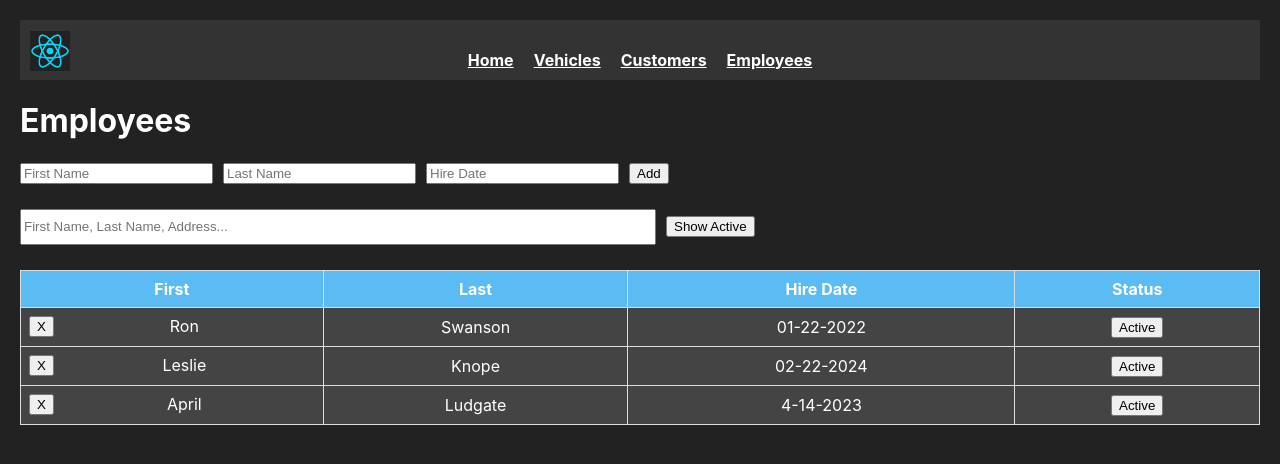
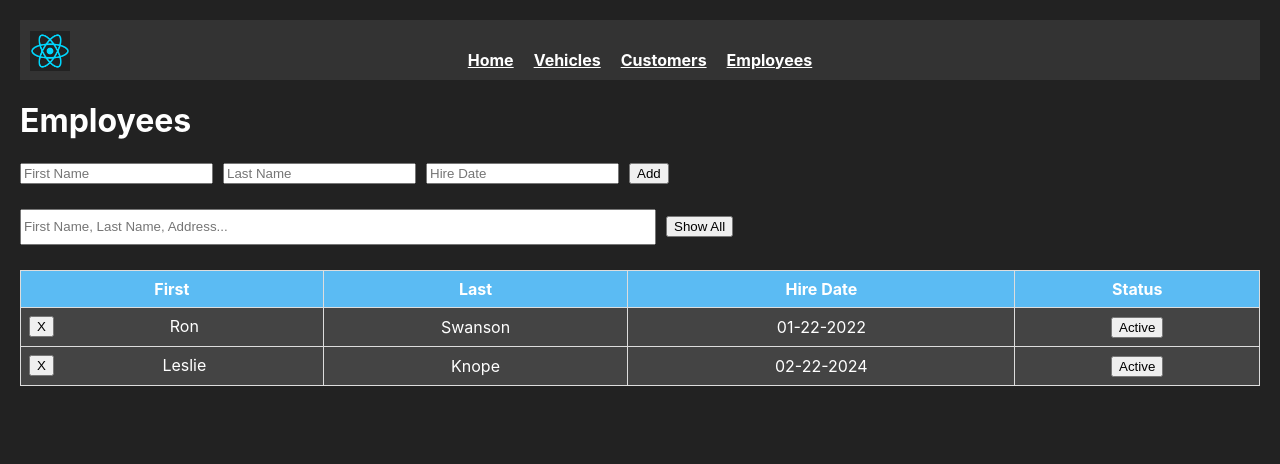
Before and after one commit to lsimmo25/Phase-2-Project, a React (Create React App) app: page /employees in a window 1280 px wide. Shown: the top 464 px of the page. Built offline with nearby package versions, Linux system fonts and the light colour scheme; data requests are answered from the project's data file.

Commit message:
passed down showActive param to employee search. Set show active button to change based on state

```diff
--- a/db.json
+++ b/db.json
@@ -90,7 +90,7 @@
       "first": "April",
       "last": "Ludgate",
       "hireDate": "4-14-2023",
-      "active": true
+      "active": false
     }
   ]
 }
--- a/src/App.js
+++ b/src/App.js
@@ -51,9 +51,10 @@ function App() {
   )
 
   const searchEmployeeResult = employees.filter(employee =>
-    employee.first.toLowerCase().includes(searchEmployees.toLowerCase()) ||
+    (showActive ? employee.active : true) &&
+    (employee.first.toLowerCase().includes(searchEmployees.toLowerCase()) ||
     employee.last.toLowerCase().includes(searchEmployees.toLowerCase()) ||
-    employee.hireDate.toLowerCase().includes(searchEmployees.toLowerCase())
+    employee.hireDate.toLowerCase().includes(searchEmployees.toLowerCase()))
   )
 
   return (
@@ -93,6 +94,8 @@ function App() {
               setEmployees={setEmployees}
               searchEmployees={searchEmployees}
               setSearchEmployees={setSearchEmployees}
+              setShowActive={setShowActive}
+              showActive={showActive}
             />
           }
           />
--- a/src/Pages/EmployeesPage.js
+++ b/src/Pages/EmployeesPage.js
@@ -3,7 +3,7 @@ import EmployeeList from "../components/EmployeeList";
 import EmployeeSearch from "../components/EmployeeSearch";
 import AddEmployeeForm from "../components/AddEmployeeForm";
 
-function EmployeesPage({ employees, setEmployees, searchEmployees, setSearchEmployees}) {
+function EmployeesPage({ employees, setEmployees, searchEmployees, setSearchEmployees, setShowActive, showActive}) {
 
 
     return (
@@ -11,10 +11,16 @@ function EmployeesPage({ employees, setEmployees, searchEmployees, setSearchEmpl
             <h1>Employees</h1>
             <AddEmployeeForm setEmployees={setEmployees} employees={employees} />
             <section>
-                <EmployeeSearch employees={employees} setSearchEmployees={setSearchEmployees} searchEmployees={searchEmployees} />
+                <EmployeeSearch
+                    employees={employees}
+                    setSearchEmployees={setSearchEmployees}
+                    earchEmployees={searchEmployees}
+                    setShowActive={setShowActive}
+                    showActive={showActive}
+                />
             </section>
             <section>
-                <EmployeeList employees={employees} setEmployees={setEmployees} />
+                <EmployeeList employees={employees} setEmployees={setEmployees}/>
             </section>
         </div>
     )
--- a/src/components/EmployeeSearch.js
+++ b/src/components/EmployeeSearch.js
@@ -1,6 +1,10 @@
 import React, { useState } from "react";
 
-function EmployeeSearch({ searchEmployees, setSearchEmployees }) {
+function EmployeeSearch({ searchEmployees, setSearchEmployees, setShowActive, showActive }) {
+
+    const handleShowActiveClick = () => {
+        setShowActive(prevState => !prevState)
+    }
 
     return(
         <>
@@ -12,7 +16,7 @@ function EmployeeSearch({ searchEmployees, setSearchEmployees }) {
                 style={{marginTop: "25px", width: "50%", height: "30px"}}
             >
             </input>
-            <button type="button">Show Active</button>
+            <button type="button" onClick={handleShowActiveClick}>{showActive ? "Show All" : "Show Active"}</button>
         </>
     )
 }
```
